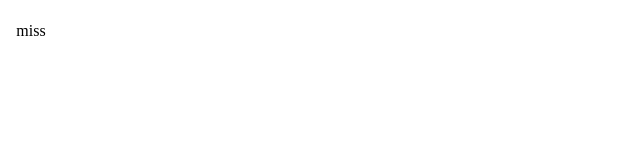
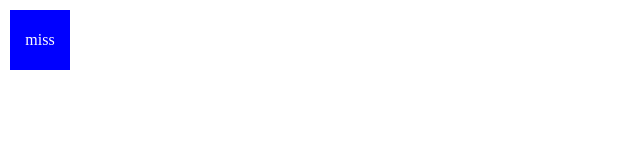
Before and after one commit to Strelicja/warsawjs-workshop-15-battleships, a plain HTML site: page index.html in a window 1280 px wide. Both pictures are taken after a click on the element "unknown". Shown: the whole page, without its empty margins (0-640 px from the left). Drawn offline with Linux system fonts and the light colour scheme.

Commit message:
add controller

```diff
--- a/game.js
+++ b/game.js
@@ -45,7 +45,59 @@
 // 	.getElementById('cellCointainer')
 // 	.appendChild(myCell.getElement());
 
-//krok drugi
+// //krok drugi
+// //klasa widoku 1
+// class Component {
+// 	getElement() {
+// 		return this._element;
+// 	}
+// }
+// //klasa widoku 2
+// class CellComponent extends Component {
+// 	constructor(handleCellClick){ //stworzyc kontroler, przekazac go do cell i go odpalic
+// 		super();
+// 		this._state = 'unknown';
+// 		this._element= document.createElement('td');
+// 		this._element.addEventListener('click', function () {
+// 			handleCellClick();
+// 		});
+// 		this._refresh();
+// 	}
+
+// 	setState(stateName) {
+// 		this._state= stateName;
+// 		this._refresh(); //wywolanie fu//
+// 	}
+// 	_refresh(){
+// 		this._element.textContent = this._state;
+// 		this._element.className = 'cell_' + this._state;
+
+// 	}
+// }
+
+
+
+// class GameController {
+// 	constructor(cell){
+// 		this._cell = cell;
+// 	}
+// 	handleCellClick() {
+// 		this._cell.setState('miss');
+// 	}
+// }
+
+// let myController;
+// function handleCellClick() {
+// 	myController.handleCellClick();
+// }
+// const myCell = new CellComponent(handleCellClick);
+// myController = new GameController(myCell)
+// document
+// 	.getElementById('cellCointainer')
+// 	.appendChild(myCell.getElement());
+
+
+//krok trzeci
 //klasa widoku 1
 class Component {
 	getElement() {
@@ -54,12 +106,12 @@ class Component {
 }
 //klasa widoku 2
 class CellComponent extends Component {
-	constructor(handleCellClick){ //stworzyc kontroler, przekazac go do cell i go odpalic
+	constructor({handleCellClick, location}){
 		super();
 		this._state = 'unknown';
 		this._element= document.createElement('td');
 		this._element.addEventListener('click', function () {
-			handleCellClick();
+			handleCellClick({ location});
 		});
 		this._refresh();
 	}
@@ -81,17 +133,18 @@ class GameController {
 	constructor(cell){
 		this._cell = cell;
 	}
-	handleCellClick() {
-		this._cell.setState('miss');
+	handleCellClick({location}) {
+		this._cell[location].setState('miss');
 	}
 }
 
 let myController;
-function handleCellClick() {
-	myController.handleCellClick();
+function handleCellClick(...args) {
+	myController.handleCellClick.apply(myController, args);
 }
-const myCell = new CellComponent(handleCellClick);
-myController = new GameController(myCell)
+const myCell = new CellComponent({handleCellClick, location: 0});
+const cells = [myCell];
+myController = new GameController(cells)
 document
 	.getElementById('cellCointainer')
 	.appendChild(myCell.getElement());
--- a/index.html
+++ b/index.html
@@ -15,6 +15,11 @@
   		color: white;
   		padding: 10px;
   	}
+  	td.cell_miss {
+  		background-color: blue;
+  		color: white;
+  		padding: 10px;
+  	}
   </style>
 </head>
 <body>
```
